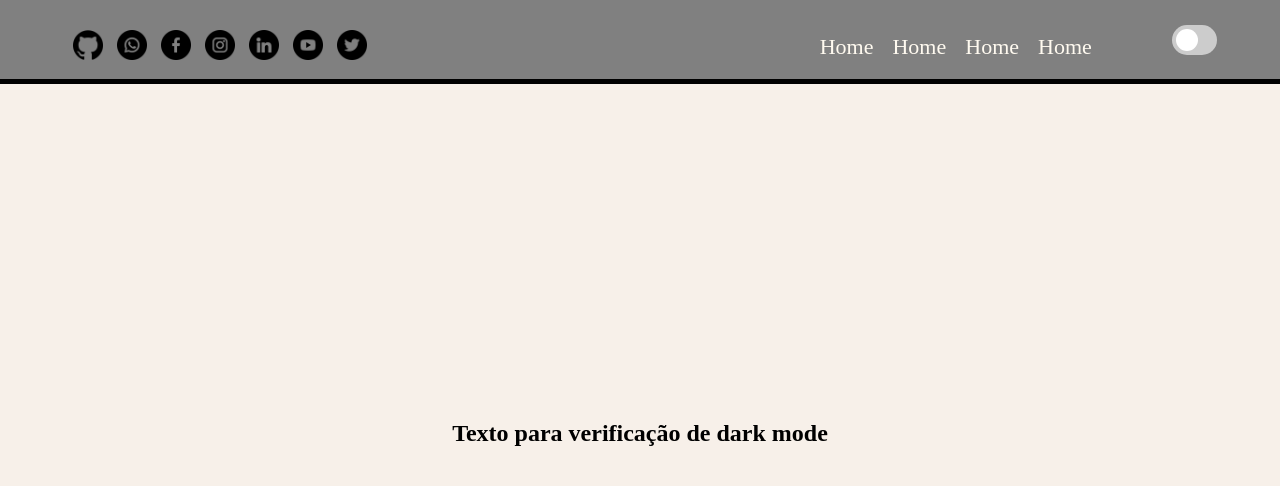
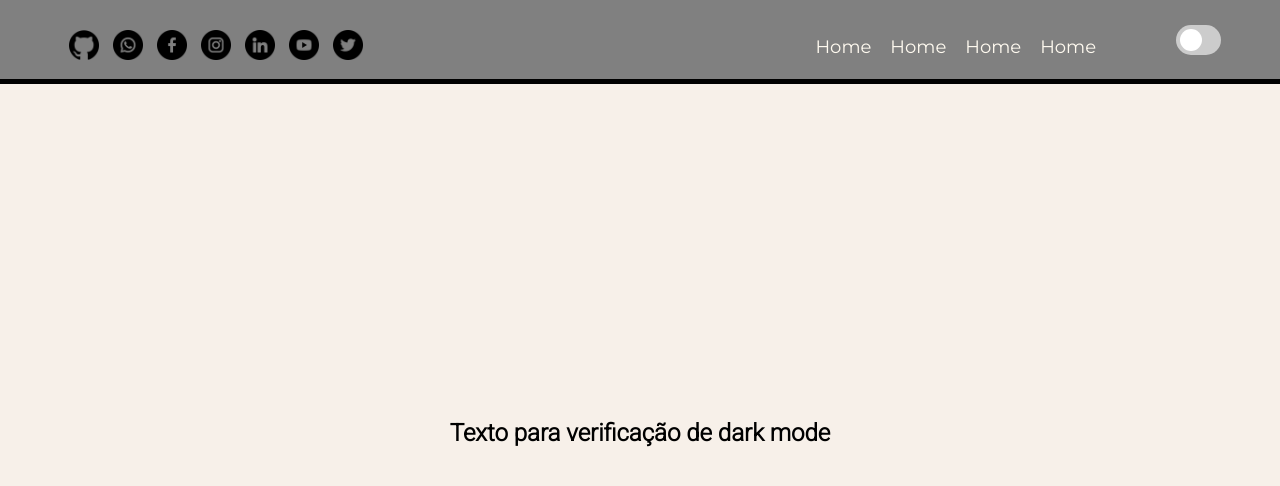
Before and after one commit to Hsouzasantos/My_dev_Page, a plain HTML site: page src/index.html in a window 1280 px wide. Drawn offline with Linux system fonts and the light colour scheme.

Commit message:
Adicionando as fontes

```diff
--- a/styles/main.css
+++ b/styles/main.css
@@ -1,3 +1,6 @@
+/* Import das fontes */
+@import url('https://fonts.googleapis.com/css2?family=Montserrat&family=Oswald:wght@400;700&family=Righteous&family=Roboto:wght@300&family=Sarala:wght@700&display=swap');
+
 /* Reset mode */
 * {
     margin: 0;
@@ -39,9 +42,10 @@ body, html {
 
 /* Estilo dos itens da header */
 .container-header-main-item {
+    font-family: "Montserrat", sans-serif;
+    font-size: 18px;
     margin-top: 35px;
     margin-left: 15px;
-    font-size: 22px;
     color: floralwhite;
     align-items: center;
 }
@@ -93,6 +97,7 @@ input:checked+.slider::before {
 
 /* Pré dark-mode */
 #container {
+    font-family: "Roboto", sans-serif;
     width: 100%;
     height: 87.3vh;
     display: flex;
```
